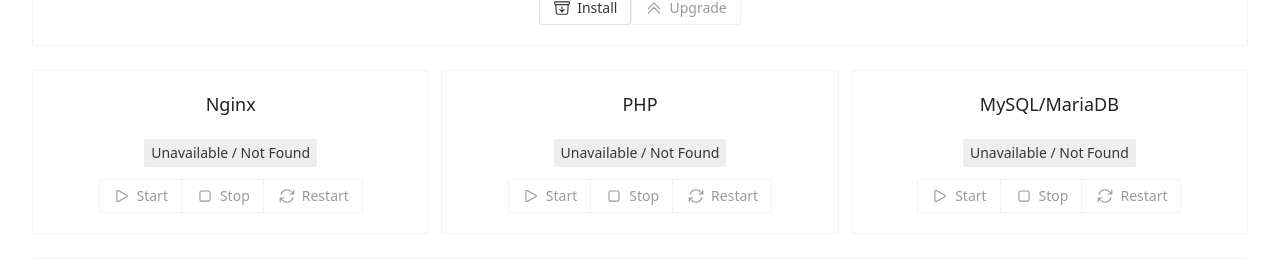
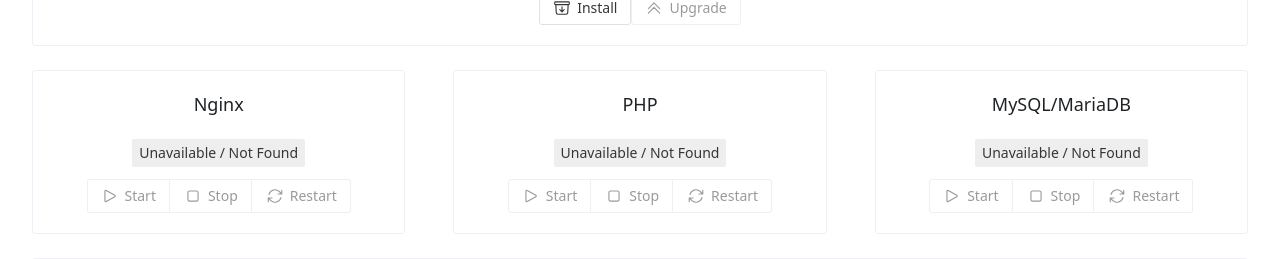
Before and after one commit to gameap/gameapctl, a Vue app in the folder ui/: page / in a window 1280 px wide. Shown: the part 198-457 px from the top of the page. Built offline with nearby package versions, Linux system fonts and the light colour scheme; no server answers.

Commit message:
ui update

```diff
--- a/ui/src/tabs/ApiTab.vue
+++ b/ui/src/tabs/ApiTab.vue
@@ -127,18 +127,12 @@
     </n-grid>
   </div>
 
-  <div class="service-panels mt-6 flex">
-    <n-grid x-gap="12" y-gap="10" :cols="servicePanelsCols">
-      <n-grid-item>
+  <div class="service-panels mt-6">
+    <div class="grid lg:grid-cols-3 gap-y-10 lg:gap-x-12">
         <service-panel name="Nginx" service-id="nginx" />
-      </n-grid-item>
-      <n-grid-item>
         <service-panel name="PHP" service-id="php-fpm"/>
-      </n-grid-item>
-      <n-grid-item>
         <service-panel name="MySQL/MariaDB" service-id="mysql" />
-      </n-grid-item>
-    </n-grid>
+    </div>
   </div>
 
   <n-modal
```
